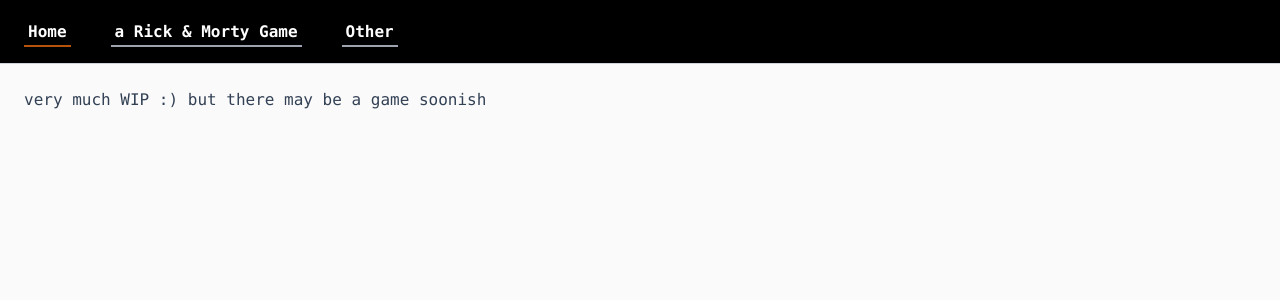
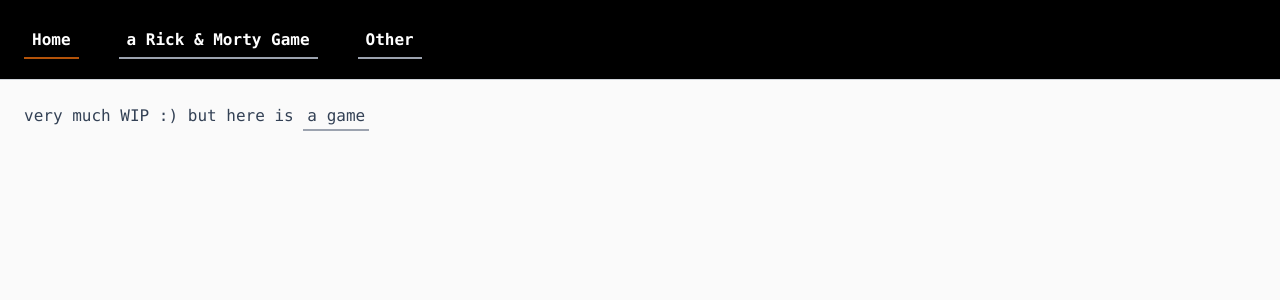
Before and after one commit to Mrtly/nuxt-faff, a Nuxt app: page / in a window 1280 px wide. Shown: the top 300 px of the page. Built offline with nearby package versions, Linux system fonts and the light colour scheme.

Commit message:
game nits

```diff
--- a/components/CharCard.vue
+++ b/components/CharCard.vue
@@ -5,7 +5,7 @@
         :src="imgSrc"
         width="200"
         height="200"
-        :class="['shadow-md rounded-md asbolute inset-0 backface-hidden',
+        :class="['w-40 lg:w-full shadow-md rounded-md asbolute inset-0 backface-hidden',
             flipped ? 'front rotate-y-[180deg]': 'back rotate-y-[0deg]']"
         />
     </div>
@@ -13,7 +13,7 @@
 </template>
 
 <script lang="ts" setup>
-import { ref, computed } from 'vue';
+import { computed } from 'vue';
 
 const props = defineProps({
   id: { type: String, required: true },
--- a/layouts/default.vue
+++ b/layouts/default.vue
@@ -1,23 +1,23 @@
 <template>
   <div class="font-mono text-slate-700">
-    <nav class="px-6 py-5 h-16 border-b border-gray-300 shadow-md bg-black text-white">
+    <nav class="min-w-max px-6 py-7 h-20 border-b border-gray-300 shadow-md bg-black text-white">
       <ul class="flex font-semibold">
         <!-- TODO extract nav link -->
         <li>
-          <NuxtLink to="/" :class="['mr-10 list-none w-max p-1 border-b-2 transition-colors duration-200',
-            routeName === 'index' ? 'border-amber-700' : 'border-gray-400 hover:bg-amber-700' ]">
+          <NuxtLink to="/" :class="['mr-10 list-none w-max p-2 border-b-2 transition-colors duration-200',
+            routeName === 'index' ? 'border-amber-700' : 'border-gray-400 hover:bg-slate-800' ]">
             Home
           </NuxtLink>
         </li>
         <li>
-          <NuxtLink to="/rickmorty" :class="['mr-10 list-none w-max p-1 border-b-2 transition-colors duration-200',
-            routeName === 'rickmorty' ? 'border-amber-700' : 'border-gray-400 hover:bg-amber-700' ]">
+          <NuxtLink to="/rickmorty" :class="['mr-10 list-none w-max p-2 border-b-2 transition-colors duration-200',
+            routeName === 'rickmorty' ? 'border-amber-700' : 'border-gray-400 hover:bg-slate-800' ]">
             a Rick & Morty Game
           </NuxtLink>
         </li>
         <li>
-          <NuxtLink to="/other"  :class="['mr-10 list-none w-max p-1 border-b-2 transition-colors duration-200',
-            routeName === 'other' ? 'border-amber-700' : 'border-gray-400 hover:bg-amber-700' ]">
+          <NuxtLink to="/other"  :class="['mr-10 list-none w-max p-2 border-b-2 transition-colors duration-200',
+            routeName === 'other' ? 'border-amber-700' : 'border-gray-400 hover:bg-slate-800' ]">
             Other
           </NuxtLink>
         </li>
--- a/pages/index.vue
+++ b/pages/index.vue
@@ -1,5 +1,9 @@
 <template>
-  very much WIP :) but there may be a game soonish
+  very much WIP :)
+
+  but here is <NuxtLink to="/rickmorty" class="w-max p-1 border-b-2 border-gray-400 transition-colors duration-200 hover:border-amber-700">
+  a game
+</NuxtLink>
 </template>
 
 <script lang="ts">
--- a/pages/rickmorty.vue
+++ b/pages/rickmorty.vue
@@ -1,16 +1,27 @@
 <template>
   <div class="h-screen w-screen">
     <!-- TODO extract tooltip -->
-    <div class="">
+    <!-- <div class="">
       <div class="underline text-sm mb-5 w-max cursor-default
       relative transition-all
       before:content-['it.is.a.game!.but.not.ready.yet'] before:p-1  before:h-6
       before:absolute before:-top-1 before:left-28 before:opacity-0
       before:transition-all before:duration-300 before:text-amber-700
       hover:before:opacity-100 hover:before:w-44">what is this?</div>
+    </div> -->
+
+    <div :class="['flex items-center h-16 border-b border-amber-700 mb-3',
+          gameOn? ' justify-center' : ' justify-start' ]">
+      <button v-if="!gameOn" @click="startGame"
+        class="py-1.5 px-4 my-4 shadow rounded bg-amber-700 hover:bg-amber-800 hover:shadow-md text-white tracking-wide">
+        start
+      </button>
+
+      <span v-if="showMatch" class="animate-bounce text-amber-700 text-lg font-semibold">match!</span>
     </div>
 
-    <div class="grid grid-cols-3 lg:grid-cols-6 gap-2 lg:gap-6 max-w-6xl">
+    <client-only>
+      <div class="grid grid-cols-3 lg:grid-cols-6 gap-2 lg:gap-6 max-w-xl lg:max-w-6xl">
         <CharCard v-for="({ id, name, image, status, flipped, solved }, index) in gameCards"
           :key="index"
           :id="id"
@@ -22,13 +33,15 @@
           @click="clickOnImg(id, index)"
           />
       </div>
+    </client-only>
   </div>
 </template>
 
 <script lang="ts" setup>
-import { reactive, ref } from 'vue'
+import { ref } from 'vue'
 import { useCharactersStore } from '~~/store/characters'
 
+// TODO proper TS here
 // interface Chars {
 //   name: string
 //   image: string
@@ -38,17 +51,29 @@ import { useCharactersStore } from '~~/store/characters'
 // interface CharsList {
 //   characters: Chars[]
 // }
-const gameSize = 9;
-
 const charactersStore = useCharactersStore()
 await charactersStore.getChars();
 
-const shuffledList = charactersStore.list.sort(() => Math.random() - 0.5);
-const singleChararsList = shuffledList.slice(0, gameSize);
-const gameList = singleChararsList.reduce((arr,item)=>arr.concat(item,item),[]);
-const shuffledArray = gameList.sort(() => Math.random() - 0.5);
+const gameSize = 9;
+const gameOn = ref(false);
+const showMatch = ref(false);
+let gameCards;
+
+const prepareGame = () => {
+  const shuffledList = charactersStore.list.sort(() => Math.random() - 0.5); //randomize full list to get diff chars each time
+  const singleChararsList = shuffledList.slice(0, gameSize); //slice to game size
+  const gameList = singleChararsList.reduce((arr,item)=>arr.concat(item,item),[]); //duplicate each card
+  const shuffledArray = gameList.sort(() => Math.random() - 0.5); //randomize order of cards
   const listArray = JSON.parse(JSON.stringify(shuffledArray)) //array from Proxy
-const gameCards = ref(listArray.map(card => Object.assign(card, { flipped: false, solved: false }) ));
+  gameCards = ref(listArray.map(card => Object.assign(card, { flipped: true, solved: false }) )); //ref to use on template
+}
+
+prepareGame();
+
+const startGame = () => {
+  gameOn.value = true;
+  gameCards.value.map((c) => c.flipped = false)
+}
 
 let arrayOfFlipped: Number[] = [];
 const arrayOfSolved: Number[] = [];
@@ -75,6 +100,12 @@ const clickOnImg = (id: Number, index) => {
             c.solved = true;
           }
         })
+
+        showMatch.value = true;
+        setTimeout(() => {
+          showMatch.value = false;
+        }, 1500)
+
       } else {
         match = false;
       }
```
Lines whose indentation alone changed are shown as unchanged.
